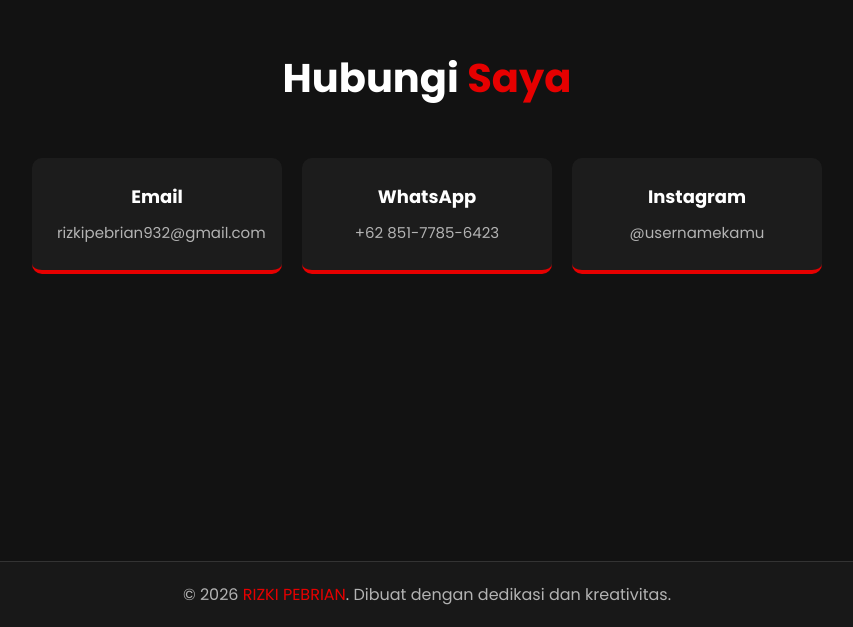
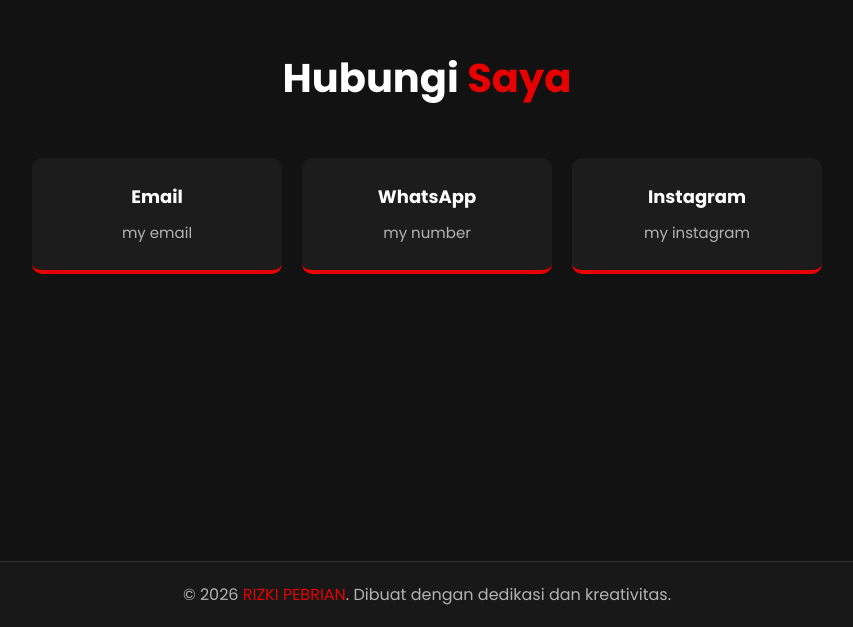
Before and after one commit to rizkipebrian932-coder/yannn, a plain HTML site: page index.html in a window 1280 px wide. Shown: the part 1839-2466 px from the top of the page, without its empty margins (213-1066 px from the left). Drawn offline with Linux system fonts and the light colour scheme.

Commit message:
first commit

```diff
--- a/index.html
+++ b/index.html
@@ -360,15 +360,15 @@
         <div class="contact-container fade-in">
             <div class="contact-box">
                 <h4>Email</h4>
-                <a href="rizkipebrian932@gmail.com">rizkipebrian932@gmail.com</a>
+                <a href="rizkipebrian932@gmail.com">my email</a>
             </div>
             <div class="contact-box">
                 <h4>WhatsApp</h4>
-                <a href="https://wa.me/6285177856423" target="_blank">+62 851-7785-6423</a>
+                <a href="https://wa.me/6285177856423" target="_blank">my number</a>
             </div>
             <div class="contact-box">
                 <h4>Instagram</h4>
-                <a href="https://instagram.com/usernamekamu" target="_blank">@usernamekamu</a>
+                <a href="https://www.instagram.com/yann.d.zuraa?vrfl=YW1kdmc1Z3hyYmhw" target="_blank">my instagram</a>
             </div>
         </div>
     </section>
```
